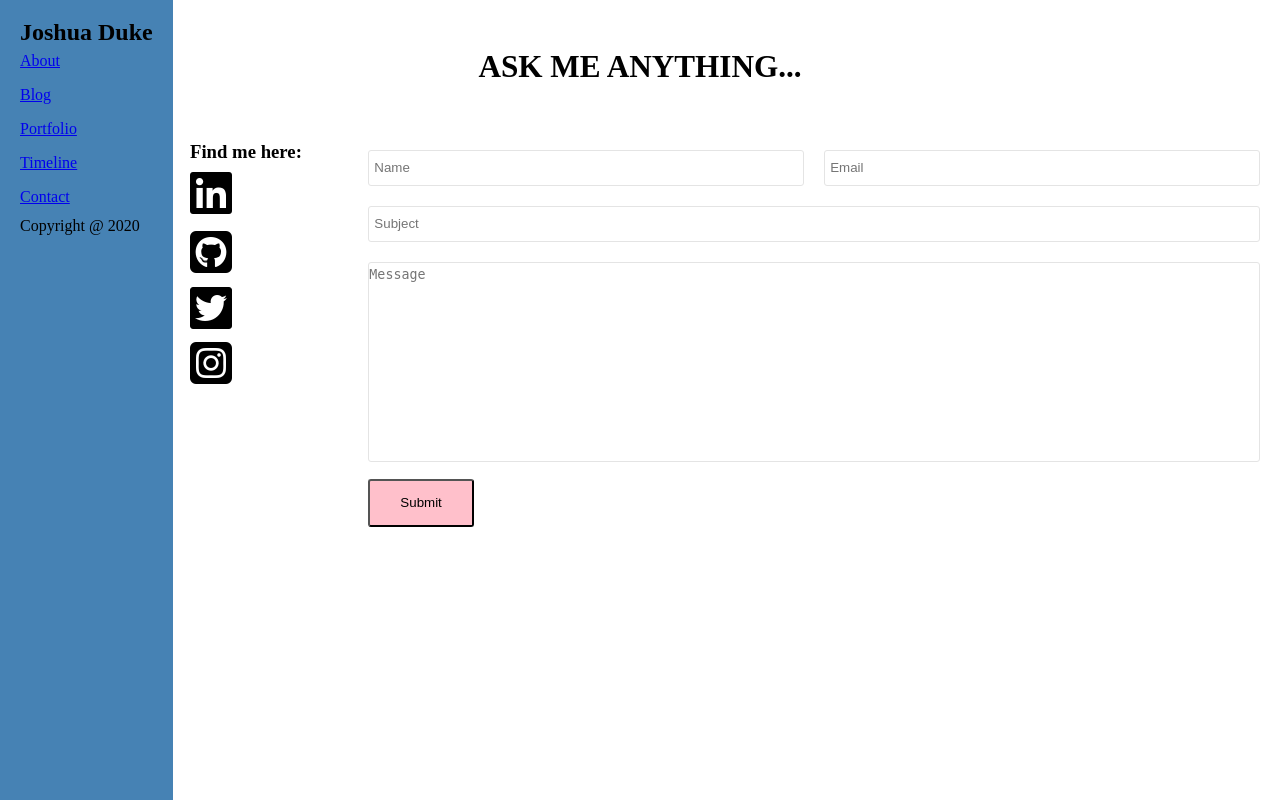
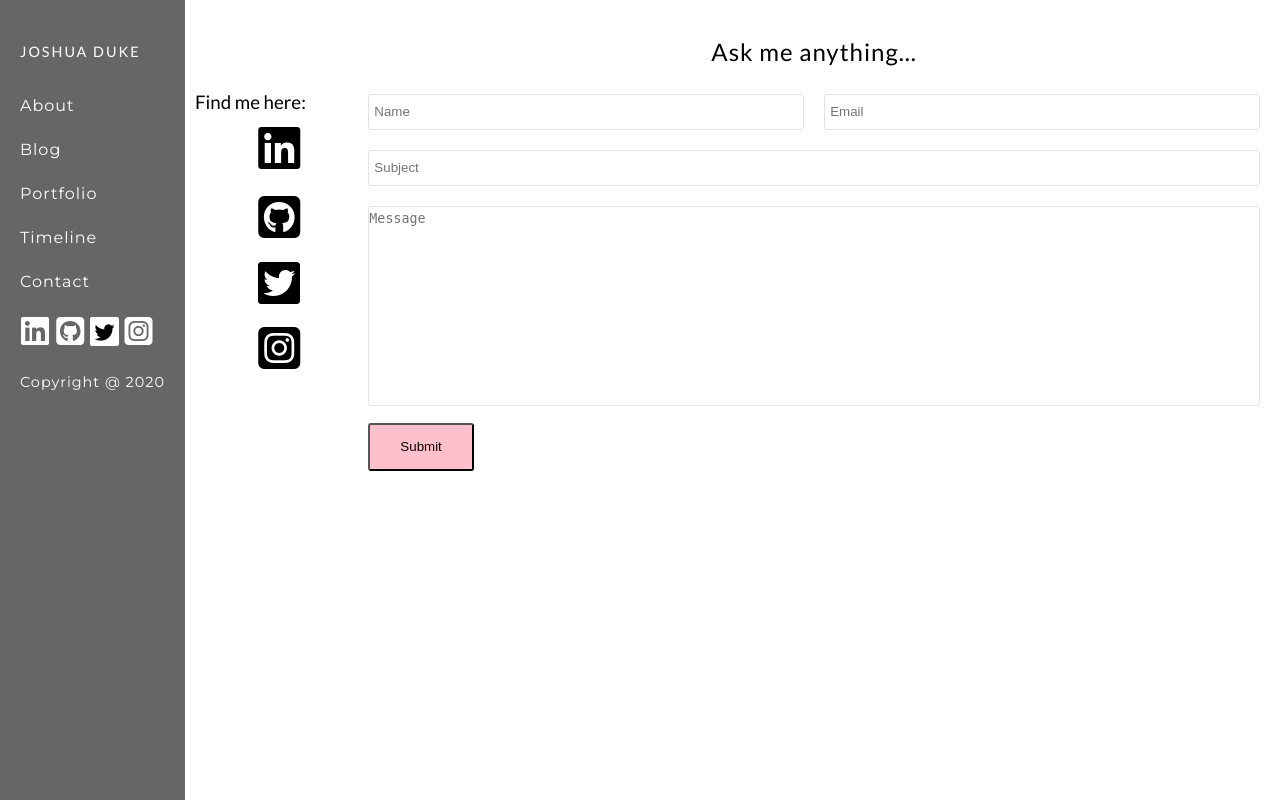
Before and after one commit to joshuaduke/Portfolio_2020, a Node server app: page /contact in a window 1280 px wide. Run offline with Node 20, Linux system fonts and the light colour scheme; some libraries are stand-ins or nearby versions.

Commit message:
Fixed styles and layout for contacts page

```diff
--- a/public/stylesheets/_navbar.scss
+++ b/public/stylesheets/_navbar.scss
@@ -1,9 +1,13 @@
+@import "_variables.scss";
+
 @mixin lists {
   ul{
     list-style-type: none;
 
     li{
-      padding:5px 0;
+      padding:10px 0;
+      font-family: $text;
+      // text-transform:uppercase;
     }
   }
 }
@@ -12,7 +16,7 @@
   aside{
     height: 100vh;
     padding:20px;
-    background-color:steelblue;
+    background-color:#666;
     position:fixed;
     z-index: 1;
     top:0;
@@ -20,6 +24,56 @@
     overflow-x: hidden;
 
     @include lists();
+
+    h2{
+      font-family: $header;
+      padding:20px 0;
+      font-size:0.9em;
+      text-transform: uppercase;
+      color:#fff;
+      letter-spacing: 2px;
+      font-weight:normal;
+    }
+
+    a, p{
+      color:#fff;
+      letter-spacing:1px;
+      transition:0.3 all;
+    }
+
+    p{
+      font-size:0.9em;
+    }
+
+    a:hover{
+      color:red;
+    }
+
+    i{
+      padding:1px;
+      border-radius:2px;
+
+      &:hover{
+        background-color:#fff;
+        border-color: #fff;
+      }
+    }
+
+    .fa-twitter{
+      background-color:#fff;
+      color:#000;
+      font-size:20px;
+      padding:6px 4px 3px 4px;
+      border-radius:2px;
+      position: relative;
+      top:-3px;
+
+      &:hover{
+        background-color: rgb(29,161,242);
+        border-color: rgb(29,161,242);
+        color:#fff;
+      }
+    }
   }
 
   #home{
--- a/public/stylesheets/index.css
+++ b/public/stylesheets/index.css
@@ -1,7 +1,7 @@
 #container aside {
   height: 100vh;
   padding: 20px;
-  background-color: steelblue;
+  background-color: #666;
   position: fixed;
   z-index: 1;
   top: 0;
@@ -14,7 +14,59 @@
 }
 
 #container aside ul li {
-  padding: 5px 0;
+  padding: 10px 0;
+  font-family: "Montserrat", sans-serif;
+}
+
+#container aside h2 {
+  font-family: "Lato", sans-serif;
+  padding: 20px 0;
+  font-size: 0.9em;
+  text-transform: uppercase;
+  color: #fff;
+  letter-spacing: 2px;
+  font-weight: normal;
+}
+
+#container aside a, #container aside p {
+  color: #fff;
+  letter-spacing: 1px;
+  -webkit-transition: 0.3 all;
+  transition: 0.3 all;
+}
+
+#container aside p {
+  font-size: 0.9em;
+}
+
+#container aside a:hover {
+  color: red;
+}
+
+#container aside i {
+  padding: 1px;
+  border-radius: 2px;
+}
+
+#container aside i:hover {
+  background-color: #fff;
+  border-color: #fff;
+}
+
+#container aside .fa-twitter {
+  background-color: #fff;
+  color: #000;
+  font-size: 20px;
+  padding: 6px 4px 3px 4px;
+  border-radius: 2px;
+  position: relative;
+  top: -3px;
+}
+
+#container aside .fa-twitter:hover {
+  background-color: #1da1f2;
+  border-color: #1da1f2;
+  color: #fff;
 }
 
 #container #home {
@@ -41,7 +93,16 @@
   line-height: 1.5rem;
 }
 
+a {
+  text-decoration: none;
+}
+
+h1, h2, h3, h4 {
+  font-family: "Lato", sans-serif;
+}
+
 header {
+  width: 100%;
   text-align: center;
   height: 15vh;
   padding: 20px;
@@ -69,10 +130,8 @@ header {
       grid-template-columns: 1fr 5fr;
 }
 
-#contact h1 {
-  font-size: 2em;
-  text-align: center;
-  padding: 20px;
+#contact_sidebar {
+  padding-top: 70px;
 }
 
 #contact_sidebar ul {
@@ -80,7 +139,17 @@ header {
 }
 
 #contact_sidebar ul li {
-  padding: 5px 0;
+  padding: 10px 0;
+  font-family: "Montserrat", sans-serif;
+}
+
+#contact_sidebar h3 {
+  padding-left: 5px;
+  font-weight: normal;
+}
+
+#contact_sidebar ul {
+  text-align: center;
 }
 
 #contact_sidebar i {
@@ -102,16 +171,13 @@ header {
   border-color: #1da1f2;
 }
 
-#contact_sidebar .fa-instagram-square:hover {
-  color: #e1306c;
-}
-
-#contact_sidebar .fa-github-square:hover {
-  color: #24292E;
-}
-
-#contact_sidebar .fa-linkedin:hover {
-  color: #2867b2;
+#contact_form h1 {
+  font-size: 1.5em;
+  letter-spacing: 1px;
+  text-align: center;
+  padding: 20px;
+  font-family: "Lato", sans-serif;
+  font-weight: normal;
 }
 
 #contact_form fieldset {
@@ -151,4 +217,22 @@ header {
   background-color: pink;
   cursor: pointer;
 }
+
+i {
+  -webkit-transition: 0.3s all;
+  transition: 0.3s all;
+}
+
+.fa-instagram-square:hover {
+  color: #e1306c;
+  background-color: #fff;
+}
+
+.fa-github-square:hover {
+  color: #24292E;
+}
+
+.fa-linkedin:hover {
+  color: #2867b2;
+}
 /*# sourceMappingURL=index.css.map */
--- a/public/stylesheets/index.scss
+++ b/public/stylesheets/index.scss
@@ -1,4 +1,5 @@
 @import "_navbar.scss";
+@import "_variables.scss";
 
 *{
   margin:0;
@@ -7,7 +8,16 @@
   line-height:1.5rem;
 }
 
+a{
+  text-decoration:none;
+}
+
+h1,h2,h3,h4{
+  font-family:$header;
+}
+
 header {
+  width:100%;
   text-align: center;
   height:15vh;
   padding:20px;
@@ -31,16 +41,20 @@ header {
   margin-left:170px;
   display: grid;
   grid-template-columns: 1fr 5fr;
-
-  h1{
-    font-size:2em;
-    text-align:center;
-    padding:20px;
-  }
 }
 
 #contact_sidebar{
   @include lists();
+  padding-top:70px;
+
+  h3{
+    padding-left:5px;
+    font-weight:normal;
+  }
+
+  ul{
+    text-align: center;
+  }
 
   i{
     color: #000;
@@ -60,21 +74,17 @@ header {
       border-color: rgb(29,161,242);
     }
   }
-
-  .fa-instagram-square:hover{
-    color:rgb(225,48,108);
-  }
-
-  .fa-github-square:hover{
-    color:#24292E;
-  }
-
-  .fa-linkedin:hover{
-    color:rgb(40,103,178);
-  }
 }
 
 #contact_form{
+  h1{
+    font-size:1.5em;
+    letter-spacing: 1px;
+    text-align:center;
+    padding:20px;
+    font-family: $header;
+    font-weight:normal;
+  }
 
   fieldset{
     border:none;
@@ -115,3 +125,20 @@ header {
     cursor:pointer;
   }
 }
+
+i{
+  transition: 0.3s all;
+}
+
+.fa-instagram-square:hover{
+  color:rgb(225,48,108);
+  background-color: #fff;
+}
+
+.fa-github-square:hover{
+  color:#24292E;
+}
+
+.fa-linkedin:hover{
+  color:rgb(40,103,178);
+}
--- a/views/contact.ejs
+++ b/views/contact.ejs
@@ -1,10 +1,10 @@
 <%- include ("../views/partials/header.ejs") %>
 
-<header>
+<!-- <header>
   <div id="contact_header">
-    <h1>Ask me anything...</h1>
+
   </div>
-</header>
+</header> -->
 
 <main id="contact">
   <section id="contact_sidebar">
@@ -19,6 +19,7 @@
   </section>
 
   <section id="contact_form">
+    <h1>Ask me anything...</h1>
     <div >
       <form action="" method>
 
@@ -34,6 +35,8 @@
           <input class="second_field" type="text" placeholder="Subject">
         </fieldset>
 
+        <!-- Add google recaptcha for security -->
+
         <fieldset>
           <textarea placeholder="Message"></textarea>
         </fieldset>
--- a/views/partials/header.ejs
+++ b/views/partials/header.ejs
@@ -8,11 +8,13 @@
   <!-- Font Awesome cdn -->
   <script src="https://kit.fontawesome.com/60179d3629.js"></script>
 
+  <!-- Google Fonts -->
+  <link href="https://fonts.googleapis.com/css2?family=Lato:wght@400;700&family=Montserrat&display=swap" rel="stylesheet">
+
   <!-- Styles  -->
   <link rel="stylesheet" href="/stylesheets/index.css">
 </head>
 <body>
-
 
   <section id="container">
     <aside>
@@ -23,6 +25,13 @@
         <li> <a href="/portfolio">Portfolio</a> </li>
         <li> <a href="#">Timeline</a> </li>
         <li> <a href="/contact">Contact</a> </li>
+        <li>
+          <a href="#"><i class="fab fa-linkedin fa-2x"></i></a>
+          <a href="#"><i class="fab fa-github-square fa-2x"></i></a>
+          <a href="#"><i class="fab fa-twitter fa-2x"></i></a>
+          <a href="#"><i class="fab fa-instagram-square fa-2x"></i></a>
+        </li>
+        <li><p>Copyright @ 2020</p></li>
       </ul>
-      <p>Copyright @ 2020</p>
+
     </aside>
```
Also changed, not shown: 1 other file.
